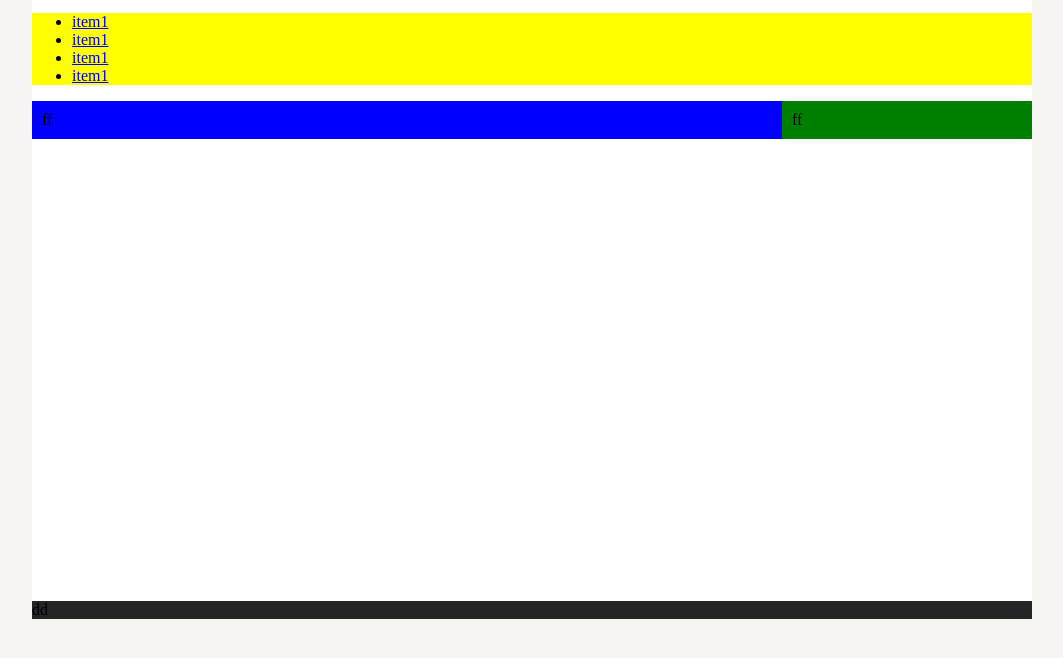
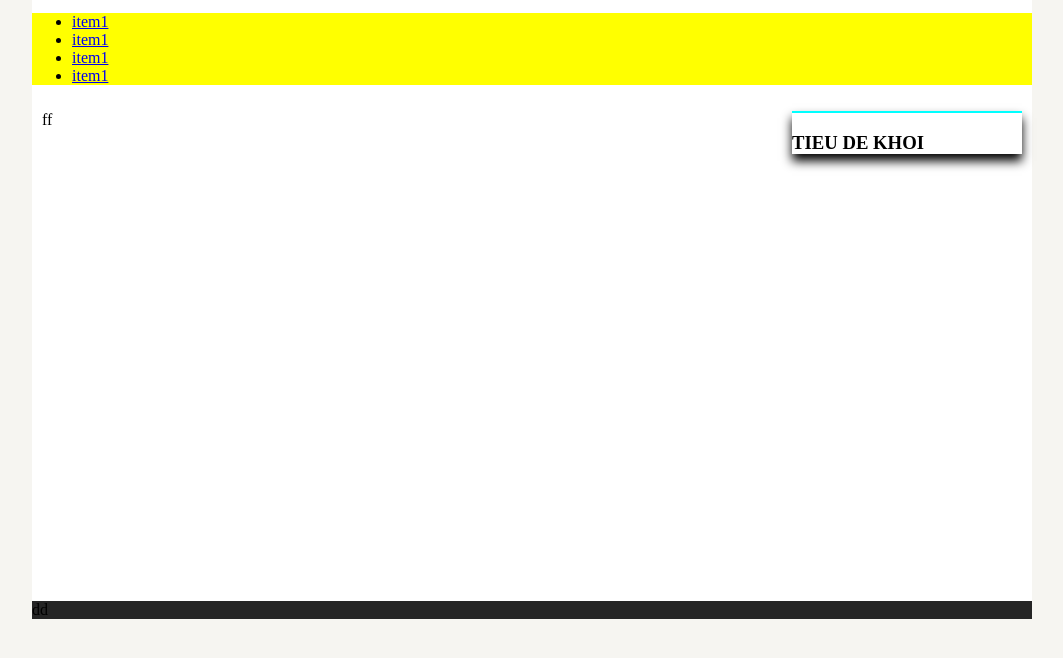
Before and after one commit to v1foreveralone/duan3, a plain HTML site: page index.html in a window 1280 px wide. Shown: the part 62-720 px from the top of the page, without its empty margins (108-1171 px from the left). Drawn offline with Linux system fonts and the light colour scheme.

Commit message:
dang viet block

```diff
--- a/css/style.css
+++ b/css/style.css
@@ -23,16 +23,25 @@ section#left-page{
 	width: 750px;
 	padding: 10px;
 	float: left;
-	background-color: blue;
+	/*background-color: blue;*/
 }
 
 aside{
 	width: 250px;
 	padding: 10px;
 	float: right;
-	background-color: green;
+	/*background-color: green;*/
 }
 .clr{clear:both;}
 footer#under-page{
 	background-color: #252525;
 }
+/*khoi*/
+.block{
+	width: 100%;
+	-webkit-box-shadow: 0 7px 10px 0 #000000;
+	box-shadow: 0 7px 10px 0 #000000;
+}
+.block header{
+	border-top: 2px solid cyan;
+}
--- a/index.html
+++ b/index.html
@@ -23,7 +23,18 @@
 				ff
 			</section>
 			<aside>
-				ff
+				<div class="block">
+					<header>
+						<h3>TIEU DE KHOI</h3>
+					</header>
+					<div class="content-block">
+
+
+					</div>
+				</div>
+
+
+
 			</aside>
 			<div class="clr"></div>
 		</div>
```
